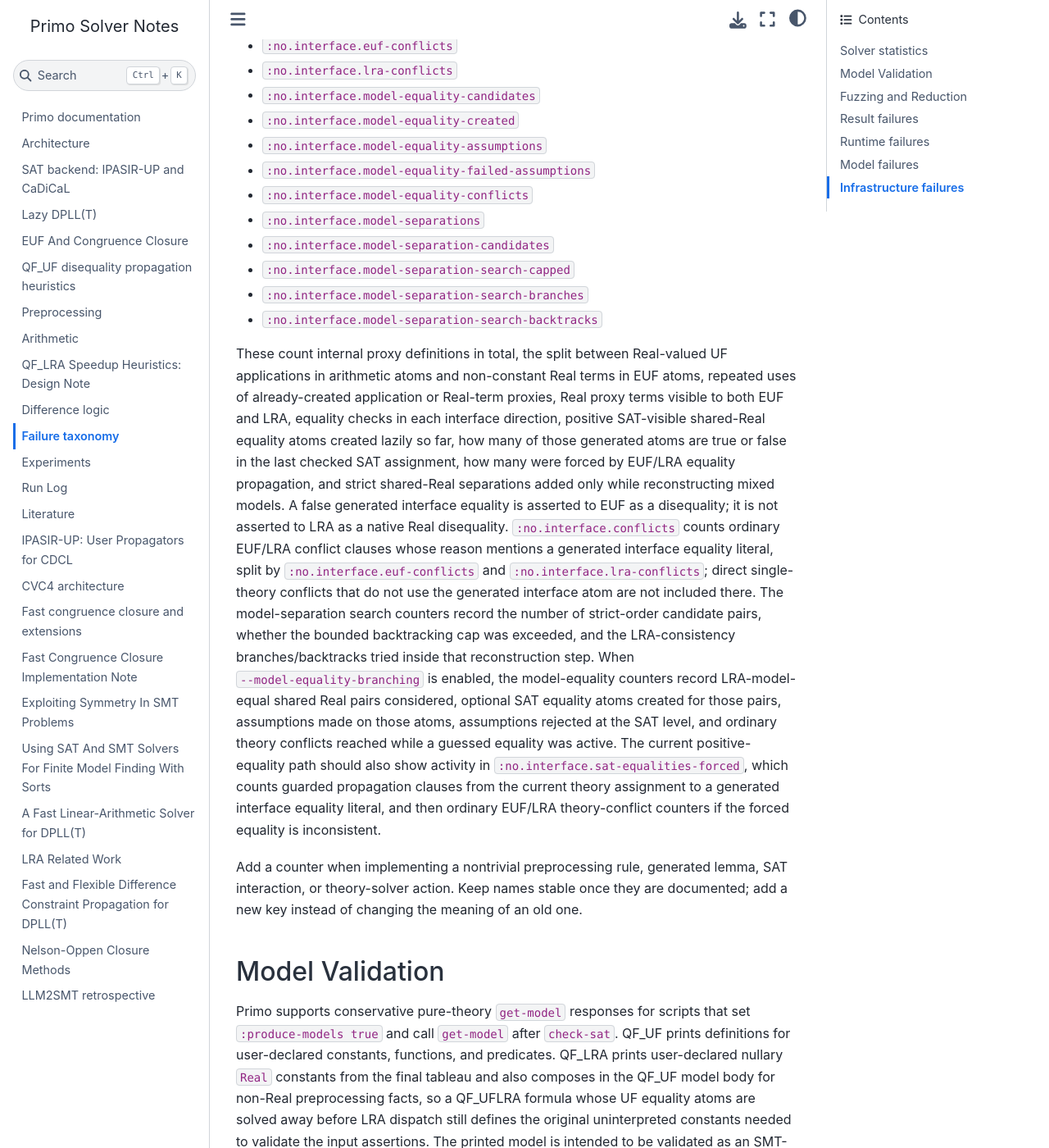
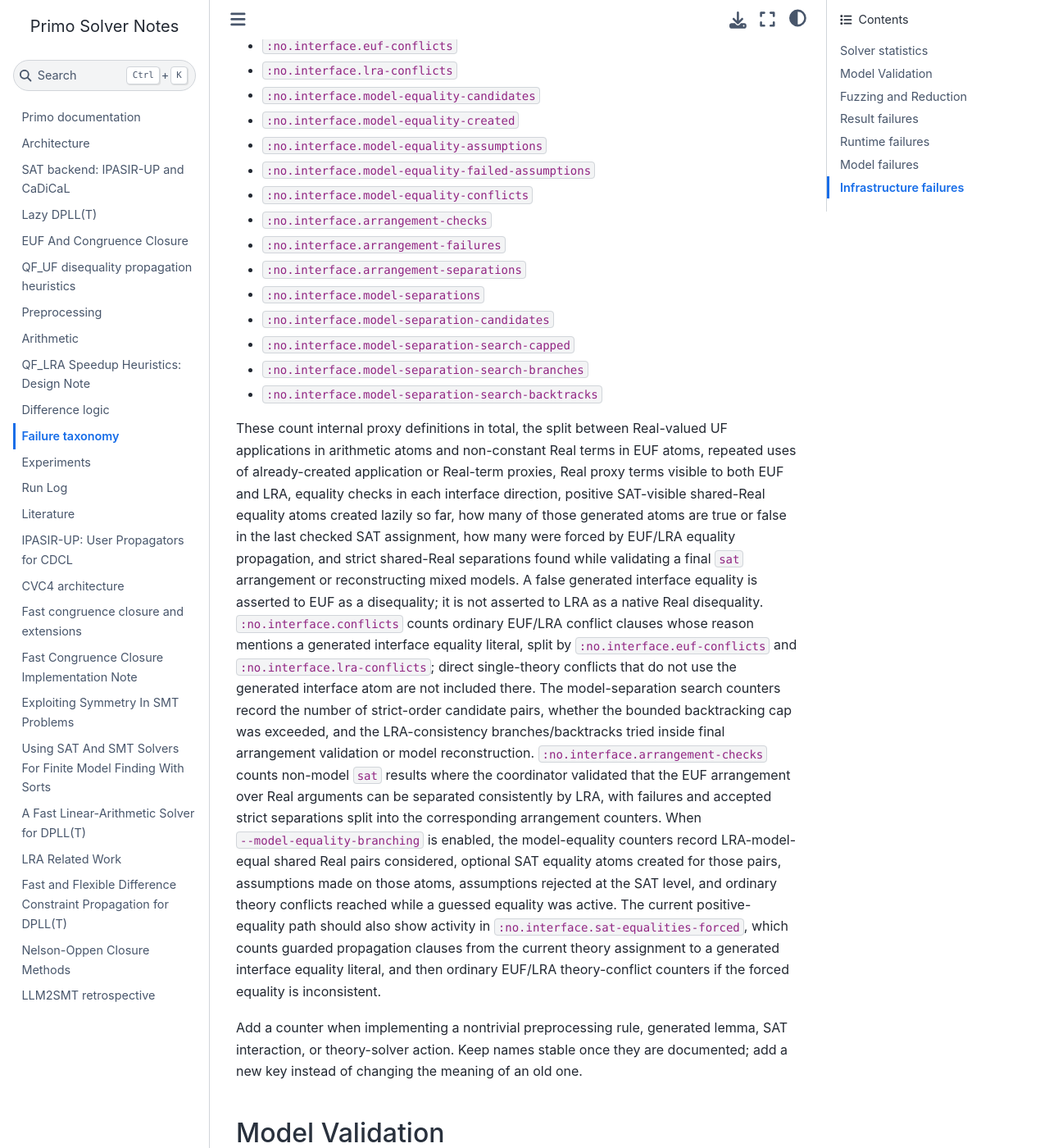
Before and after one commit to primo-solver/primo, a Jupyter Book: the page built from docs/debugging.md, in a window 1280 px wide and 1400 px high, scrolled down 8248 px. Shown: the whole window at 82% size. Built offline with Jupyter Book 1.0.4 settings and Sphinx 7.4.7 and the Sphinx Book theme 1.1.4, drawn with Linux system fonts in a browser that asks for light colours.

Commit message:
Validate final QF_UFLRA arrangements before sat

```diff
--- a/docs/debugging.md
+++ b/docs/debugging.md
@@ -309,6 +309,9 @@
 - `:no.interface.model-equality-assumptions`
 - `:no.interface.model-equality-failed-assumptions`
 - `:no.interface.model-equality-conflicts`
+- `:no.interface.arrangement-checks`
+- `:no.interface.arrangement-failures`
+- `:no.interface.arrangement-separations`
 - `:no.interface.model-separations`
 - `:no.interface.model-separation-candidates`
 - `:no.interface.model-separation-search-capped`
@@ -322,17 +325,22 @@
 positive SAT-visible shared-Real equality atoms created lazily so far, how many
 of those generated atoms are true or false in the last checked SAT assignment,
 how many were forced by EUF/LRA equality propagation, and strict shared-Real
-separations added only while reconstructing mixed models. A false generated
-interface equality is asserted to EUF as a disequality; it is not asserted to
-LRA as a native Real disequality. `:no.interface.conflicts` counts ordinary
-EUF/LRA conflict clauses whose reason mentions a generated interface equality
-literal, split by `:no.interface.euf-conflicts` and
+separations found while validating a final `sat` arrangement or reconstructing
+mixed models. A false generated interface equality is asserted to EUF as a
+disequality; it is not asserted to LRA as a native Real disequality.
+`:no.interface.conflicts` counts ordinary EUF/LRA conflict clauses whose reason
+mentions a generated interface equality literal, split by `:no.interface.euf-conflicts` and
 `:no.interface.lra-conflicts`; direct single-theory conflicts that do not use
 the generated interface atom are not included there. The model-separation search
 counters record the number of strict-order candidate pairs, whether the bounded
 backtracking cap was exceeded, and the LRA-consistency branches/backtracks tried
-inside that reconstruction step. When `--model-equality-branching` is enabled,
-the model-equality counters record LRA-model-equal shared Real pairs considered,
+inside final arrangement validation or model reconstruction.
+`:no.interface.arrangement-checks` counts non-model `sat` results where the
+coordinator validated that the EUF arrangement over Real arguments can be
+separated consistently by LRA, with failures and accepted strict separations
+split into the corresponding arrangement counters. When
+`--model-equality-branching` is enabled, the model-equality counters record
+LRA-model-equal shared Real pairs considered,
 optional SAT equality atoms created for those pairs, assumptions made on those
 atoms, assumptions rejected at the SAT level, and ordinary theory conflicts
 reached while a guessed equality was active. The current positive-equality path
```
Also changed, not shown: docs/architecture.md (+4 -1 lines), docs/papers/nelson-oppen-closure-methods.md (+12 -4 lines), 2 other files.
